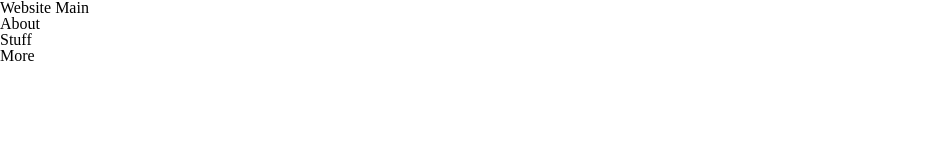
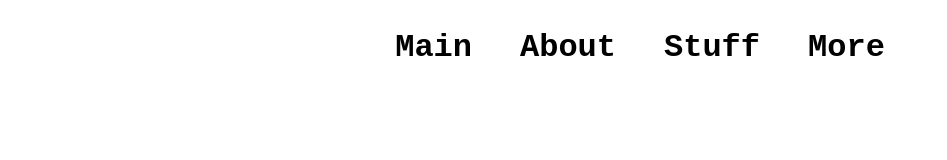
Before and after one commit to autom101/odin-project-practice, a plain HTML site: page js-dropdown-menu/index.html in a window 1280 px wide. Shown: the whole page, without its empty margins (0-947 px from the left). Drawn offline with Linux system fonts and the light colour scheme.

Commit message:
Make dropdown appear when mouse over, and dissapear when mouse leaves

```diff
--- a/js-dropdown-menu/css/styles.css
+++ b/js-dropdown-menu/css/styles.css
@@ -0,0 +1,44 @@
+* {
+  box-sizing: border-box;
+}
+
+body {
+  display: flex;
+  flex-direction: column;
+  width: 100vw;
+  overflow: none;
+  font-family: "Courier New", Courier, monospace;
+}
+
+.hide {
+  display: none;
+}
+
+a {
+  text-decoration: none;
+  color: black;
+}
+
+a:hover {
+  color: #f59e0b;
+  text-decoration: underline;
+}
+
+.nav {
+  margin-top: 2rem;
+
+  display: flex;
+  gap: 3rem;
+  justify-content: center;
+
+  font-size: 32px;
+  font-weight: 800;
+}
+
+.more {
+  position: relative;
+}
+
+.dropdown {
+  position: absolute;
+}
--- a/js-dropdown-menu/index.html
+++ b/js-dropdown-menu/index.html
@@ -14,13 +14,38 @@
     <body>
         <header>
             <nav>
-                <ul>
-                    <li>Website Main</li>
-                    <li>About</li>
-                    <li>Stuff</li>
-                    <li>More</li>
+                <ul class="nav">
+                    <li>
+                        <a href="#">Main</a>
+                    </li>
+
+                    <li>
+                        <a href="#">About</a>
+                    </li>
+
+                    <li>
+                        <a href="#">Stuff</a>
+                    </li>
+
+                    <li class="more">
+                        <a href="#">More</a>
+                        <ul class="dropdown hide">
+                            <li>
+                                <a href="#">Main</a>
+                            </li>
+
+                            <li>
+                                <a href="#">About</a>
+                            </li>
+
+                            <li>
+                                <a href="#">Stuff</a>
+                            </li>
+                        </ul>
+                    </li>
                 </ul>
             </nav>
+
         </header>
 
         <main>
--- a/js-dropdown-menu/script.js
+++ b/js-dropdown-menu/script.js
@@ -0,0 +1,14 @@
+const more = document.querySelector(".more");
+const dropdown = document.querySelector(".dropdown");
+
+more.addEventListener("mouseenter", (e) => {
+  dropdown.classList.remove("hide");
+  console.log("I'm here");
+  e.stopPropagation();
+});
+
+more.addEventListener("mouseleave", (e) => {
+  dropdown.classList.add("hide");
+  console.log("I'm hiding");
+  e.stopPropagation();
+});
```
